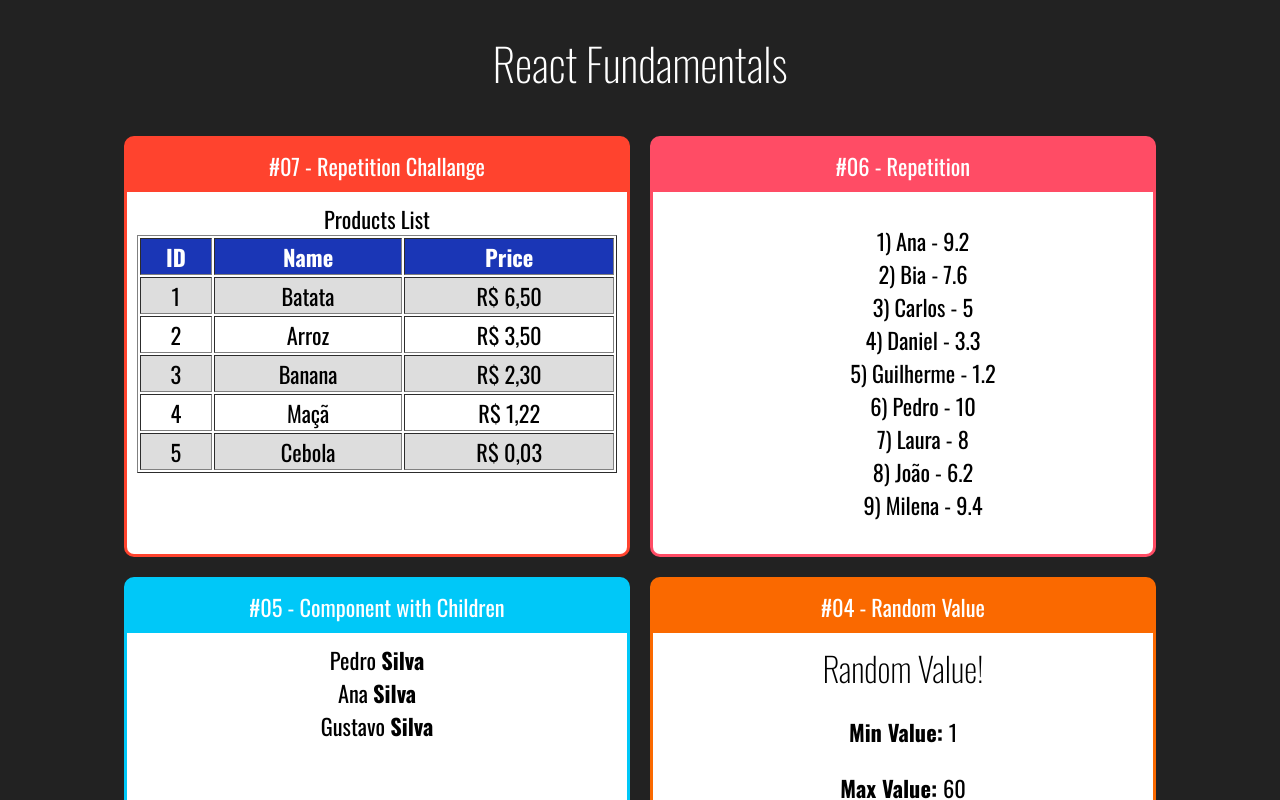
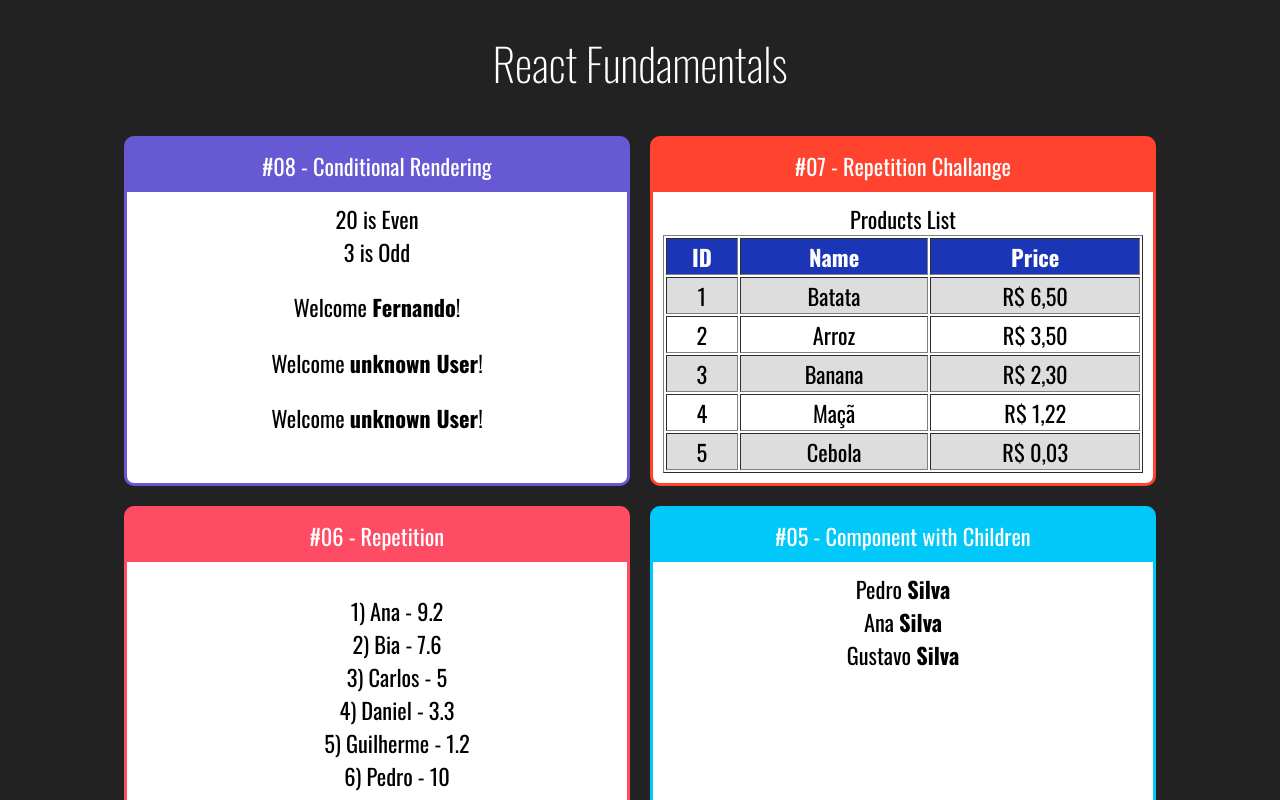
Before and after one commit to MagnunAVF/react-redux-skills, a React (Create React App) app in the folder react-fundamentals/: page / in a window 1280 px wide. Shown: the top 800 px of the page. Built offline with nearby package versions, Linux system fonts and the light colour scheme.

Commit message:
Create components with conditional rendering

```diff
--- a/react-fundamentals/src/App.jsx
+++ b/react-fundamentals/src/App.jsx
@@ -10,18 +10,28 @@ import Fragment from "./components/basics/Fragment";
 import WithProps from "./components/basics/WithProps";
 import First from "./components/basics/First";
 import ProductsTable from "./components/repetition/ProductsTable";
+import EvenOrOdd from "./components/conditional/EvenOrOdd";
+import UserInfo from "./components/conditional/UserInfo";
 
 export default () => (
   <div className="App">
     <h1>React Fundamentals</h1>
 
     <div className="Cards">
+      <Card title="#08 - Conditional Rendering" color="#6758d3">
+        <EvenOrOdd number={20} />
+        <EvenOrOdd number={3} />
+        <UserInfo user={{ name: 'Fernando'}} />
+        <UserInfo user={{}} />
+        <UserInfo user={{ email: 'f@test.com'}} />
+      </Card>
+
       <Card title="#07 - Repetition Challange" color="#FF432E">
-        <ProductsTable></ProductsTable>
+        <ProductsTable />
       </Card>
 
       <Card title="#06 - Repetition" color="#FF4C65">
-        <StudentsList></StudentsList>
+        <StudentsList />
       </Card>
 
       <Card title="#05 - Component with Children" color="#00C8F8">
@@ -45,7 +55,7 @@ export default () => (
       </Card>
 
       <Card title="#01 - First Component" color="#588C73">
-        <First></First>
+        <First />
       </Card>
     </div>
   </div>
--- /dev/null
+++ b/react-fundamentals/src/components/conditional/EvenOrOdd.jsx
@@ -0,0 +1,15 @@
+import React from "react";
+
+export default (props) => {
+  const isEven = props.number % 2 === 0;
+
+  return (
+    <div>
+      {isEven ? (
+        <span>{props.number} is Even</span>
+      ) : (
+        <span>{props.number} is Odd</span>
+      )}
+    </div>
+  );
+};
--- /dev/null
+++ b/react-fundamentals/src/components/conditional/If.js
@@ -0,0 +1,21 @@
+const If = (props) => {
+  const elseChild = props.children.filter((child) => {
+    return child.type && child.type.name === "Else";
+  })[0];
+
+  const ifChildren = props.children.filter((child) => {
+    return child.type && child.type.name !== "Else";
+  });
+
+  if (props.test) {
+    return ifChildren;
+  } else if (elseChild) {
+    return elseChild;
+  } else {
+    return false;
+  }
+};
+
+const Else = (props) => props.children;
+
+export { If, Else };
--- /dev/null
+++ b/react-fundamentals/src/components/conditional/UserInfo.jsx
@@ -0,0 +1,16 @@
+import React from 'react'
+import { If, Else } from './If'
+
+export default props => {
+    const user = props.user || {}
+    return (
+        <div>
+            <If test={user && user.name}>
+                <p>Welcome <strong>{ user.name }</strong>!</p>
+                <Else>
+                    <p>Welcome <strong> unknown User</strong>!</p>
+                </Else>
+            </If>
+        </div>
+    )
+}
```
